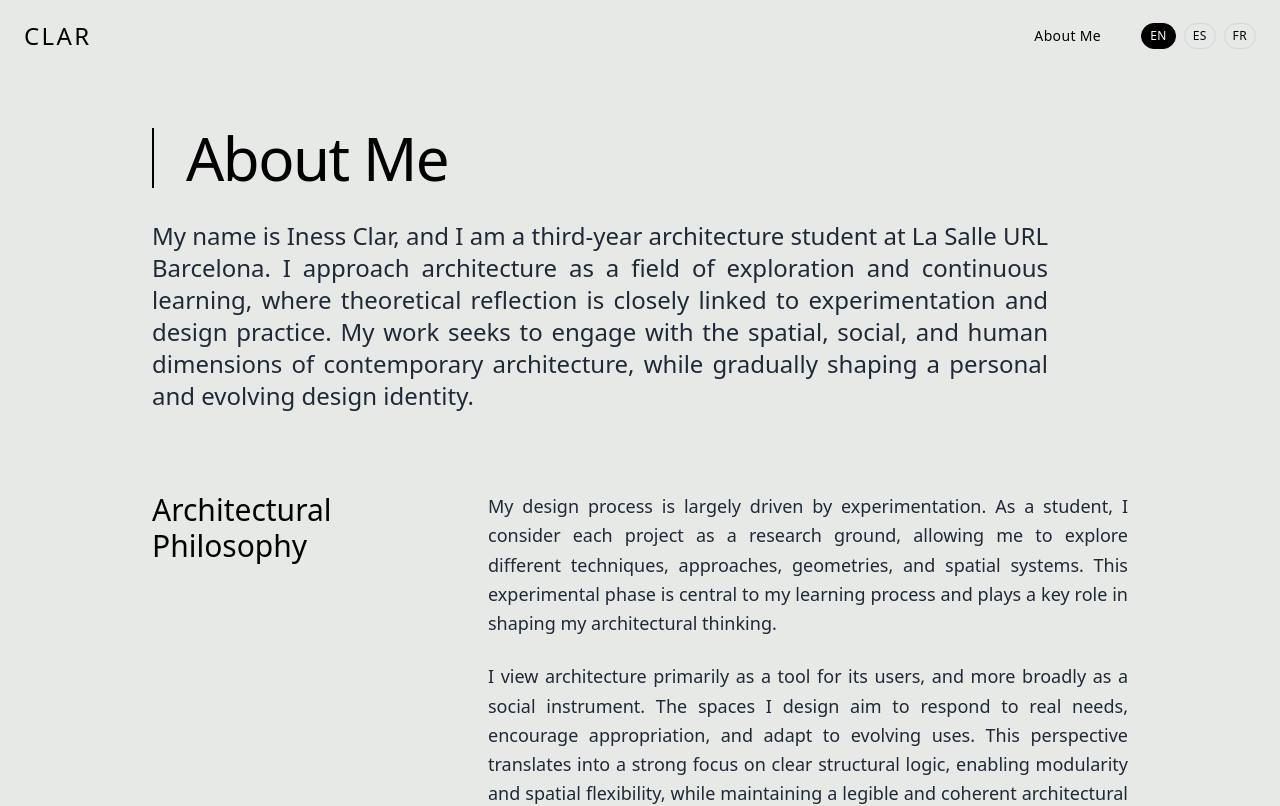
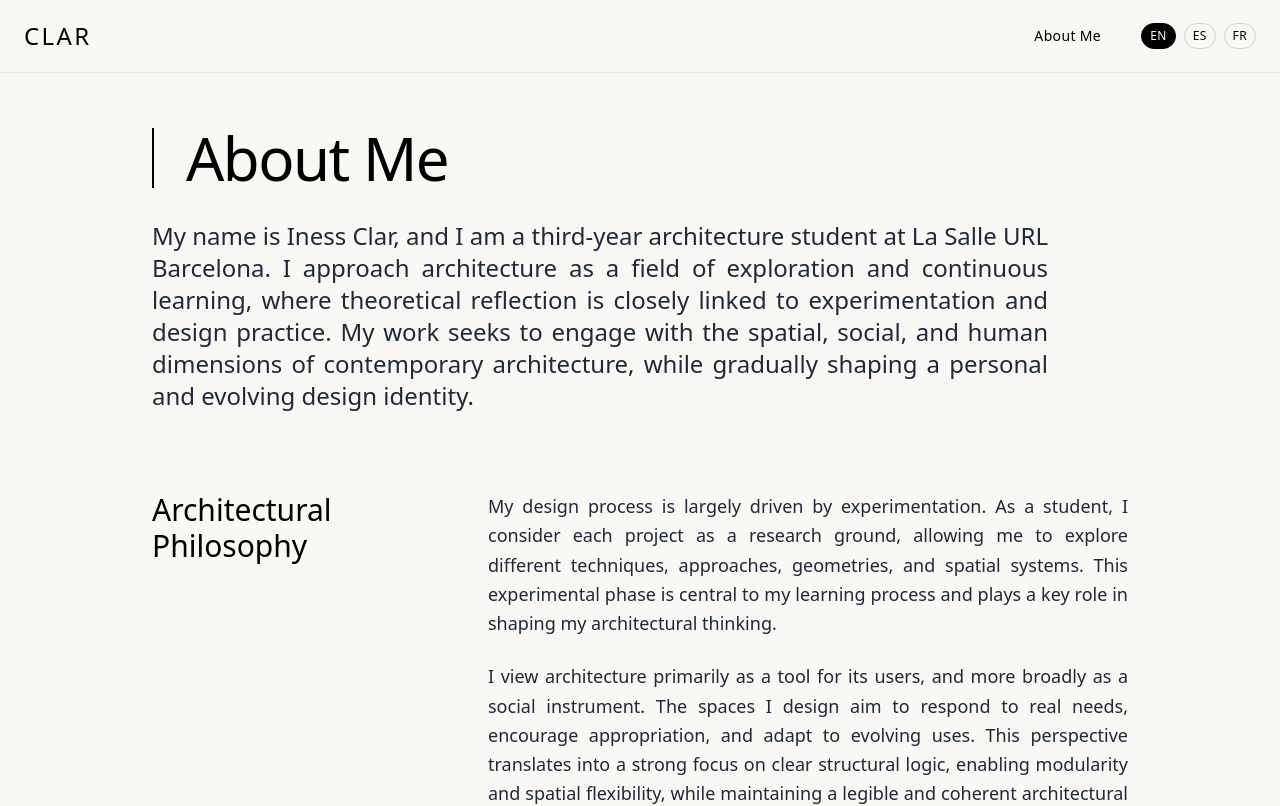
Before and after one commit to othmane75/architect-portfolio, a Next.js app: page /about in a window 1280 px wide. Shown: the top 806 px of the page. Built offline with nearby package versions, Linux system fonts and the light colour scheme.

Commit message:
Update background color to #F9F8F5 across all pages and navigation bar

```diff
--- a/app/about/page.js
+++ b/app/about/page.js
@@ -21,7 +21,7 @@ export default function AboutPage() {
   };
 
   return (
-    <div className="bg-[#E7E9E7] text-black min-h-screen">
+    <div className="bg-[#F9F8F5] text-black min-h-screen">
       <NavBar t={t} lang={lang} onLangChange={changeLang} visible />
 
       <div className="pt-32 pb-20 max-w-5xl mx-auto px-6">
--- a/app/components/NavBar.js
+++ b/app/components/NavBar.js
@@ -6,7 +6,7 @@ import { languages } from "../i18n";
 export function NavBar({ t, lang, onLangChange, visible }){
   return (
     <nav
-      className={`fixed w-full top-0 z-40 bg-[#E7E9E7] backdrop-blur-md border-b border-gray-200 transition-all duration-700 ${
+      className={`fixed w-full top-0 z-40 bg-[#F9F8F5] backdrop-blur-md border-b border-gray-200 transition-all duration-700 ${
         visible ? "opacity-100 translate-y-0" : "opacity-0 -translate-y-4"
       }`}
     >
--- a/app/page.js
+++ b/app/page.js
@@ -43,7 +43,7 @@ export default function Home() {
   ];
 
   return (
-    <div className="bg-[#E7E9E7] text-black min-h-screen overflow-hidden">
+    <div className="bg-[#F9F8F5] text-black min-h-screen overflow-hidden">
       {/* Animated Letters Intro */}
       {animationStage < 2 && (
         <div className="fixed inset-0 flex items-center justify-center bg-white z-50">
--- a/app/projects/30VPO/page.tsx
+++ b/app/projects/30VPO/page.tsx
@@ -61,7 +61,7 @@ export default function ProjectPage() {
   };
 
   return (
-    <div className="bg-[#E7E9E7] text-black min-h-screen">
+    <div className="bg-[#F9F8F5] text-black min-h-screen">
       <NavBar t={t} lang={lang} onLangChange={changeLang} visible />
 
       <main className="py-20 pt-28">
--- a/app/projects/Sea_Front_House/page.tsx
+++ b/app/projects/Sea_Front_House/page.tsx
@@ -55,7 +55,7 @@ export default function ProjectPage() {
   };
 
   return (
-    <div className="bg-[#E7E9E7] text-black min-h-screen">
+    <div className="bg-[#F9F8F5] text-black min-h-screen">
       <NavBar t={t} lang={lang} onLangChange={changeLang} visible />
 
       <main className="py-20 pt-28">
--- a/app/projects/page.js
+++ b/app/projects/page.js
@@ -27,7 +27,7 @@ export default function ProjectsPage() {
   ];
 
   return (
-    <div className="bg-[#E7E9E7] text-black min-h-screen">
+    <div className="bg-[#F9F8F5] text-black min-h-screen">
       <NavBar t={t} lang={lang} onLangChange={changeLang} visible />
 
       <header className="pt-28 max-w-7xl mx-auto px-6 pb-12">
--- a/app/projects/union_tale/page.tsx
+++ b/app/projects/union_tale/page.tsx
@@ -58,7 +58,7 @@ export default function ProjectPage() {
   };
 
   return (
-    <div className="bg-[#E7E9E7] text-black min-h-screen">
+    <div className="bg-[#F9F8F5] text-black min-h-screen">
       <NavBar t={t} lang={lang} onLangChange={changeLang} visible />
 
       <main className="py-20 pt-28">
```
